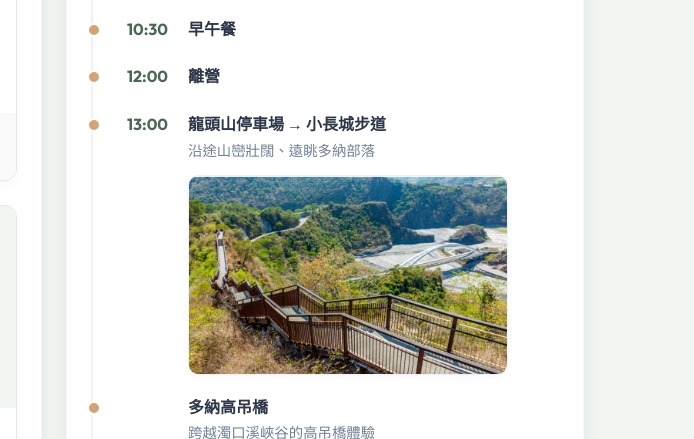
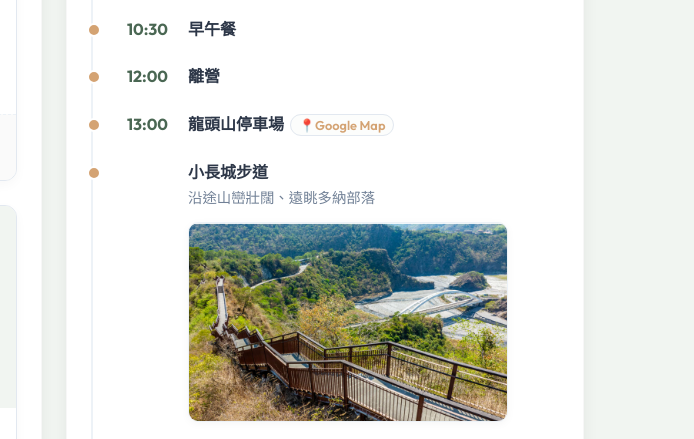
Before and after one commit to babaorain/Ncamping, a plain HTML site: page index.html in a window 1280 px wide. Shown: the part 1166-1605 px from the top of the page, 586-1280 px from the left. Drawn offline with nearby package versions, Linux system fonts and the light colour scheme.

Commit message:
Update index.html

```diff
--- a/index.html
+++ b/index.html
@@ -206,7 +206,14 @@
                         <div class="tl">
                             <span class="t">13:00</span>
                             <div>
-                                <strong>龍頭山停車場 → 小長城步道</strong>
+                                <strong>龍頭山停車場<a href="https://maps.app.goo.gl/cFRqK6AnUfExYH7h9" target="_blank"
+                                        class="tl-nav">📍Google Map</a></strong>
+                            </div>
+                        </div>
+                        <div class="tl">
+                            <span class="t"></span>
+                            <div>
+                                <strong>小長城步道</strong>
                                 <small>沿途山巒壯闊、遠眺多納部落</small>
                                 <img src="截圖 2026-03-19 晚上11.45.06.png" alt="小長城步道" class="tl-img">
                             </div>
```
